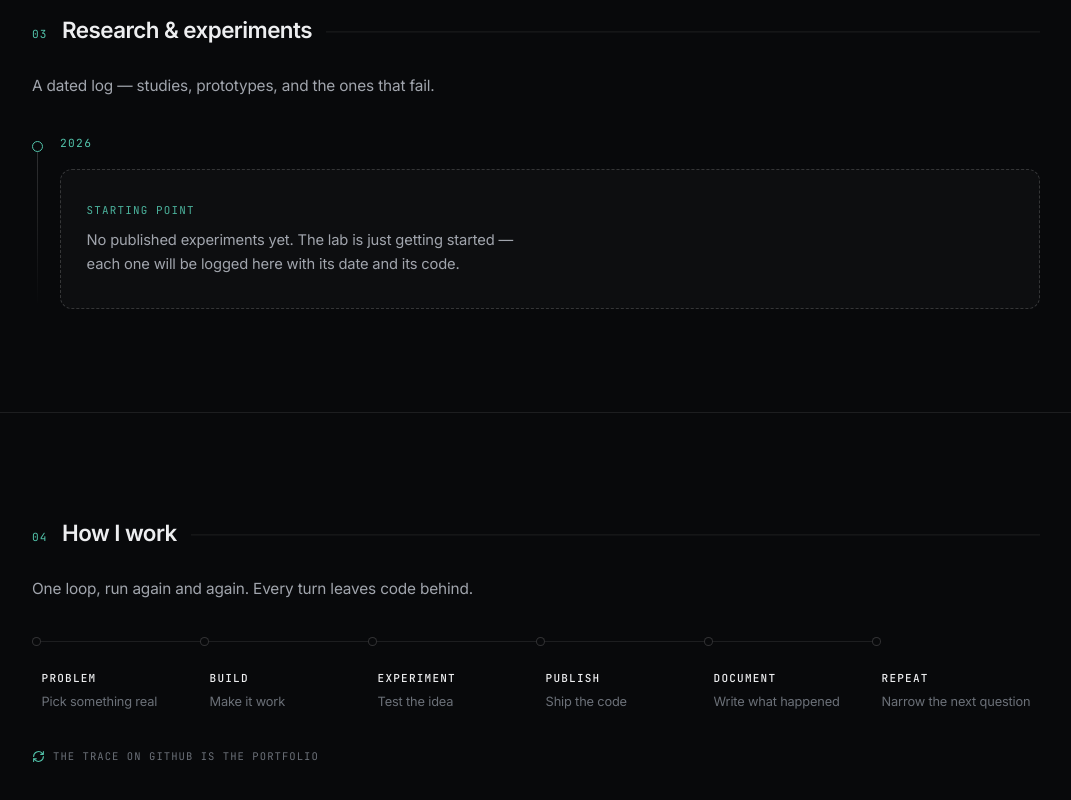
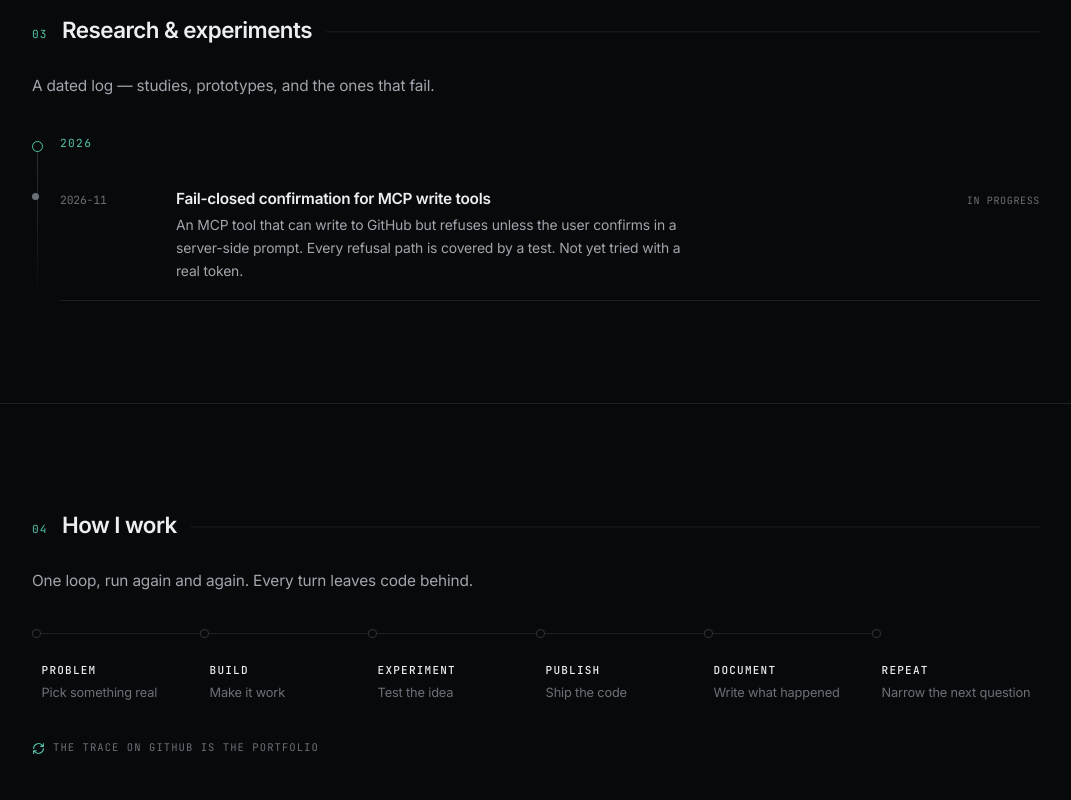
Before and after one commit to AzalHoseinian/azalhoseinian.github.io, a plain HTML site: page index.html in a window 1280 px wide. Shown: the part 2740-3540 px from the top of the page, without its empty margins (104-1175 px from the left). Drawn offline with Linux system fonts and the light colour scheme.

Commit message:
Add research-interest paragraph and first research-log entry (#2)
About gets a short, honest research-interest paragraph (personalised behavioural
models / digital twins, evaluated against simple baselines), phrased as next
steps rather than completed work. The Research log gets its first real entry
(fail-closed confirmation for MCP write tools).

Co-authored-by: Claude Sonnet 5.5 <noreply@anthropic.com>

```diff
--- a/index.html
+++ b/index.html
@@ -1083,6 +1083,11 @@ footer { position: relative; z-index: 1; border-top: 1px solid var(--line); padd
           </p>
           <p data-i18n="about.p2">
             I learn a field by building in it. Everything real is on GitHub.
+          </p>
+          <p data-i18n="about.p3">
+            My research interest is personalised behavioural models, or digital twins: how little data
+            an individual model needs, and how to evaluate it honestly against simple baselines.
+            Next: reading and reproducing published benchmarks, logged here step by step.
           </p>
         </div>
       </div>
@@ -1208,7 +1213,17 @@ const CONTENT = {
           Append:
           { date: "2026-09", title: {en,fa}, note: {en,fa},
             state: "in progress", url: "https://github.com/..." }             ---- */
-  experiments: [],
+  experiments: [
+    {
+      date: "2026-11",
+      title: { en: "Fail-closed confirmation for MCP write tools",
+               fa: "تأیید اجباری و ایمن‌به‌شکست برای ابزارهای نوشتنی MCP" },
+      note:  { en: "An MCP tool that can write to GitHub but refuses unless the user confirms in a server-side prompt. Every refusal path is covered by a test. Not yet tried with a real token.",
+               fa: "ابزار MCP که می‌تواند روی GitHub بنویسد ولی بدون تأیید کاربر در یک پنجرهٔ سمت سرور امتناع می‌کند. هر مسیر امتناع تست دارد. هنوز با توکن واقعی امتحان نشده است." },
+      state: "in progress",
+      url: "https://github.com/AzalHoseinian/repomind-mcp"
+    },
+  ],
   logYear: "2026",
 
   /* ---- The working loop, rendered as the flow diagram. ---- */
@@ -1279,6 +1294,7 @@ const UI = {
     "about.title": "About",
     "about.p1": "I hold a bachelor's degree in <strong>Computer Software Engineering</strong> and work as a software developer. My focus now is <strong>AI in healthcare</strong>.",
     "about.p2": "I learn a field by building in it. Everything real is on GitHub.",
+    "about.p3": "My research interest is personalised behavioural models, or digital twins: how little data an individual model needs, and how to evaluate it honestly against simple baselines. Next: reading and reproducing published benchmarks, logged here step by step.",
 
     "motto.a": "Website — the map",
     "motto.b": "GitHub — the evidence",
@@ -1336,6 +1352,7 @@ const UI = {
     "about.title": "درباره",
     "about.p1": "کارشناسی <strong>مهندسی نرم‌افزار کامپیوتر</strong> دارم و به‌عنوان توسعه‌دهندهٔ نرم‌افزار کار می‌کنم. تمرکز فعلی‌ام <strong>هوش مصنوعی در سلامت</strong> است.",
     "about.p2": "یک حوزه را با ساختن در آن یاد می‌گیرم. هرچه واقعی است، روی گیت‌هاب است.",
+    "about.p3": "علاقهٔ پژوهشی‌ام مدل‌های رفتاری شخصی‌سازی‌شده یا دوقلوهای دیجیتال است: اینکه یک مدل فردی به چه مقدار داده نیاز دارد و چگونه می‌شود آن را صادقانه در برابر خط‌پایه‌های ساده ارزیابی کرد. گام بعدی: مطالعه و بازتولید بنچمارک‌های منتشرشده، و ثبت مرحله‌به‌مرحلهٔ آن‌ها همین‌جا.",
 
     "motto.a": "سایت — نقشه",
     "motto.b": "گیت‌هاب — سند",
```
